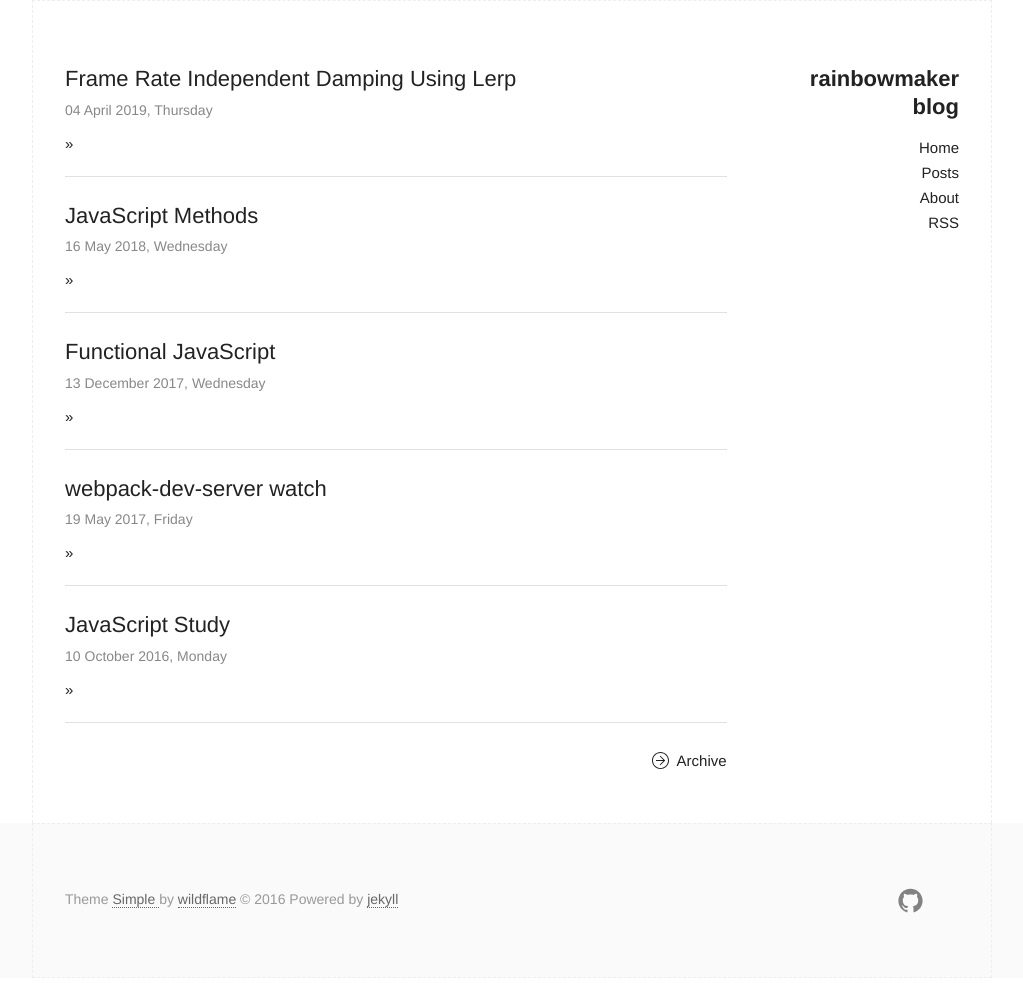
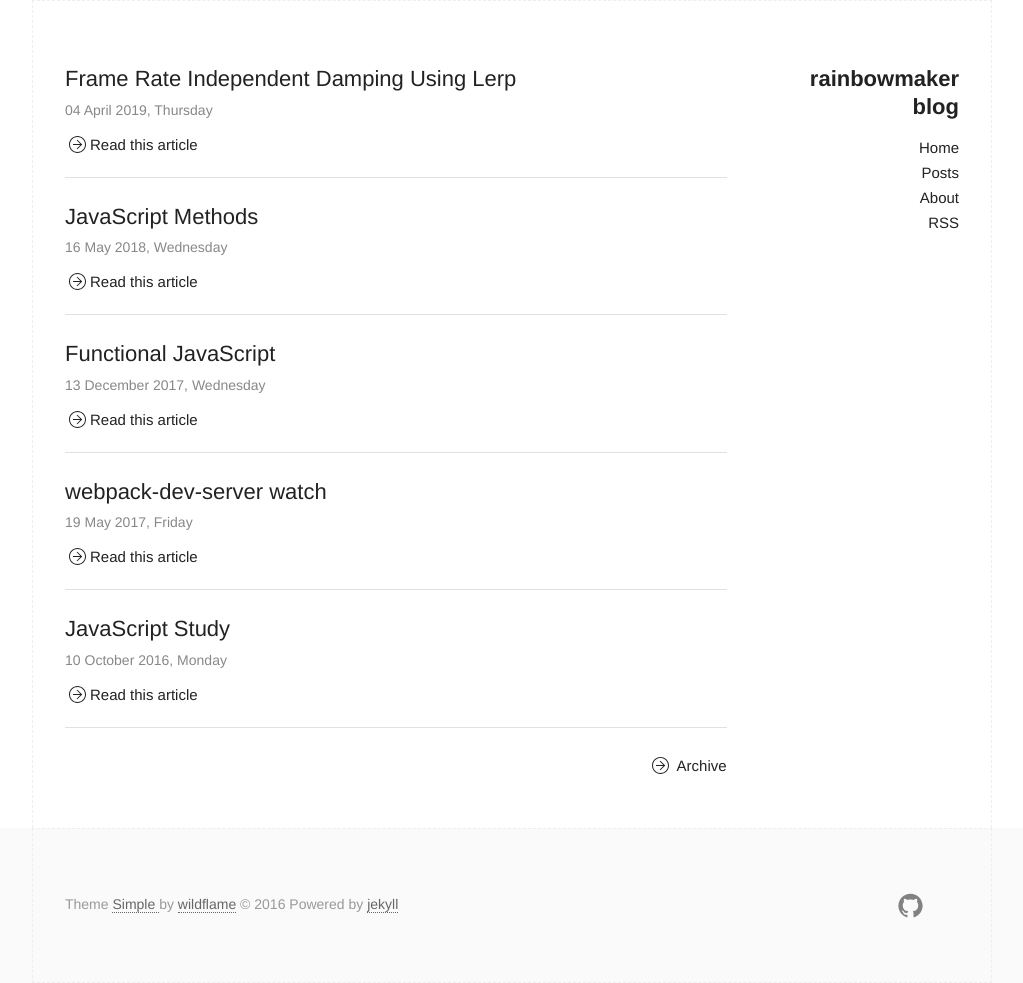
Before and after one commit to faith20/faith20.github.io, a Jekyll site: the page built from index.html, in a window 1280 px wide. Shown: the whole page, without its empty margins (128-1151 px from the left). Built offline with Jekyll 4.4.1, drawn with Linux system fonts in a browser that asks for light colours.

Commit message:
Change Read Icon

```diff
--- a/index.html
+++ b/index.html
@@ -20,7 +20,7 @@ title: Home
           {% elseif post.excerpt %}
           {{ post.excerpt }}
           {% endif %}
-          <a class="read-more" href="{{ post.url | prepend: site.baseurl }}"> »  </a>
+          <a class="read-more" href="{{ post.url | prepend: site.baseurl }}"><data data-icon="ei-arrow-right"></data>Read this article </a>
         </p>
       </div>
       <footer class="post_meta">
```
